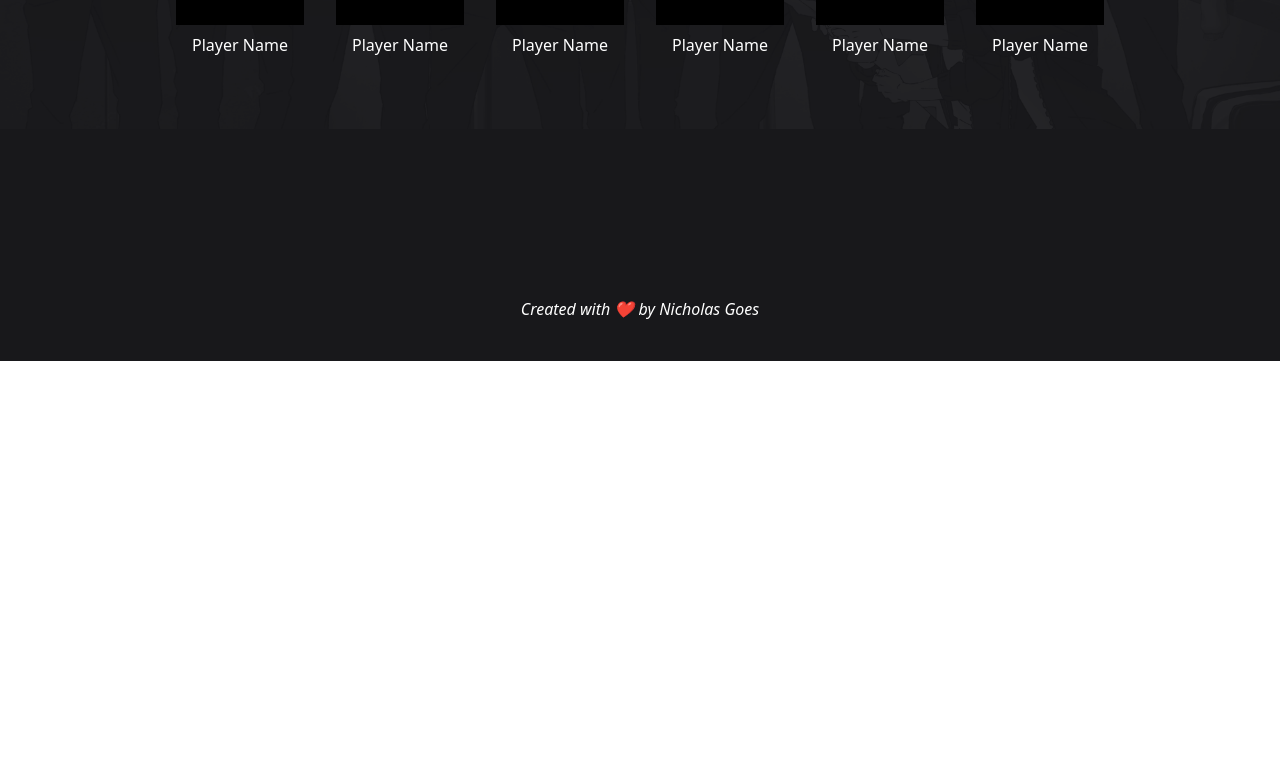
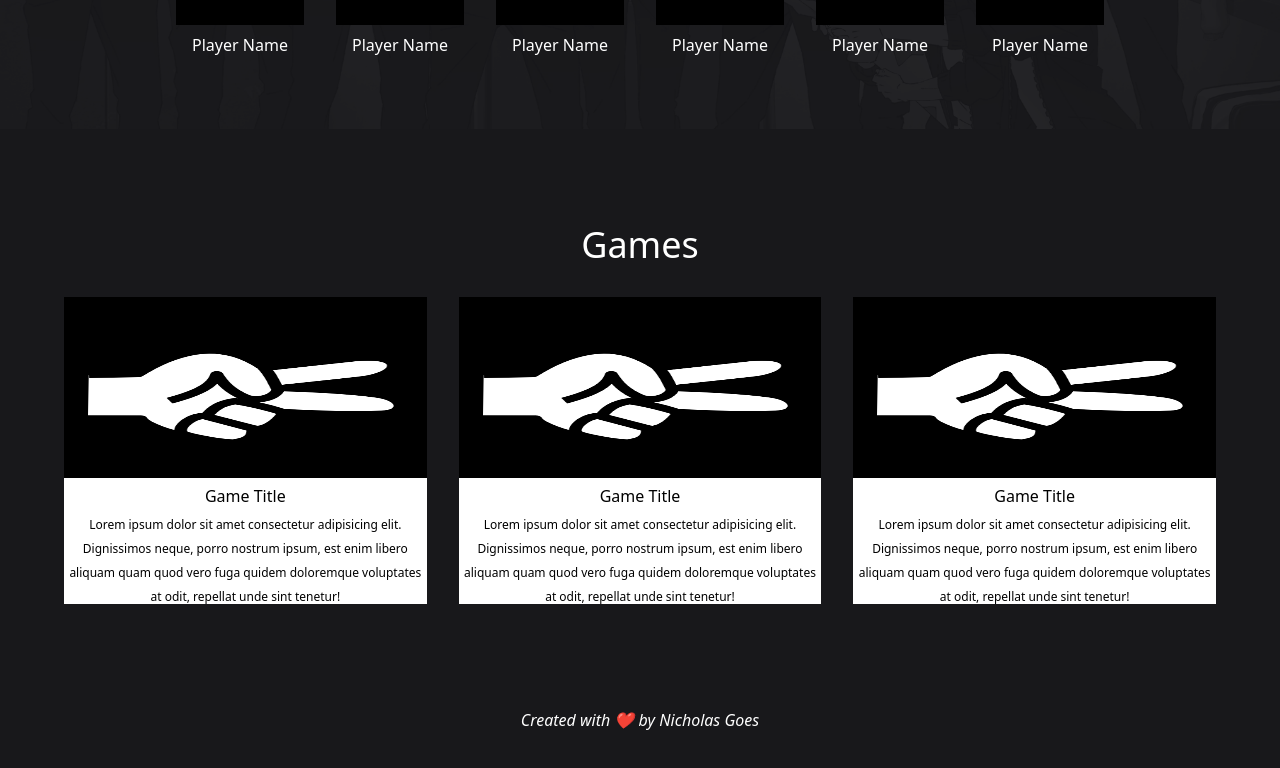
Before and after one commit to Nicholas-Goes/Projeto-Karasuno, a Next.js app: page / in a window 1280 px wide. Shown: the part 1911-2679 px from the top of the page. Before the commit the page ends 2272 px from the top, so only its background shows below. Built offline with nearby package versions, Linux system fonts and the light colour scheme.

Commit message:
Update Game Cards

```diff
--- a/components/Games.tsx
+++ b/components/Games.tsx
@@ -4,7 +4,39 @@ import Image from 'next/image'
 function Games() {
   return (
     <section id='Games' className='flex items-center justify-center flex-col bg-zinc-900 p-16'>
-
+      <h1 className='text-4xl text-white p-8'>Games</h1>
+      <ul className='grid gap-x-8 gap-y-4 grid-cols-3 lg:grid-cols-3'>
+        <li className='bg-white text-center'>
+          <Image
+            src='/player.png'
+            alt='Games image'
+            width='512'
+            height='256'
+          />
+          <h3>Game Title</h3>
+          <sub>Lorem ipsum dolor sit amet consectetur adipisicing elit. Dignissimos neque, porro nostrum ipsum, est enim libero aliquam quam quod vero fuga quidem doloremque voluptates at odit, repellat unde sint tenetur!</sub>
+        </li>
+        <li className='bg-white text-center'>
+          <Image
+            src='/player.png'
+            alt='Games image'
+            width='512'
+            height='256'
+          />
+          <h3>Game Title</h3>
+          <sub>Lorem ipsum dolor sit amet consectetur adipisicing elit. Dignissimos neque, porro nostrum ipsum, est enim libero aliquam quam quod vero fuga quidem doloremque voluptates at odit, repellat unde sint tenetur!</sub>
+        </li>
+        <li className='bg-white text-center'>
+          <Image
+            src='/player.png'
+            alt='Games image'
+            width='512'
+            height='256'
+          />
+          <h3>Game Title</h3>
+          <sub>Lorem ipsum dolor sit amet consectetur adipisicing elit. Dignissimos neque, porro nostrum ipsum, est enim libero aliquam quam quod vero fuga quidem doloremque voluptates at odit, repellat unde sint tenetur!</sub>
+        </li>
+      </ul>
     </section>
   )
 }
```
